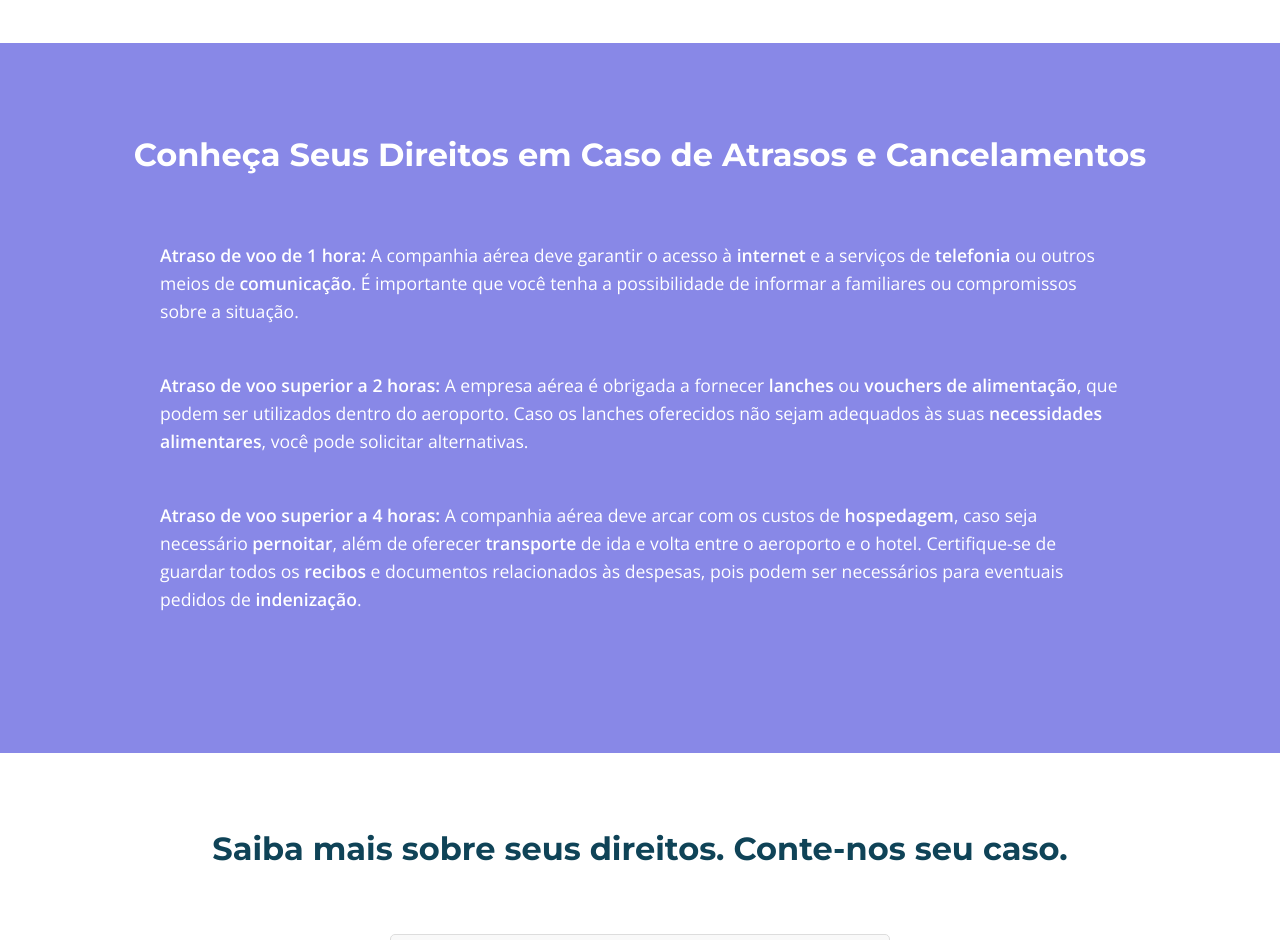
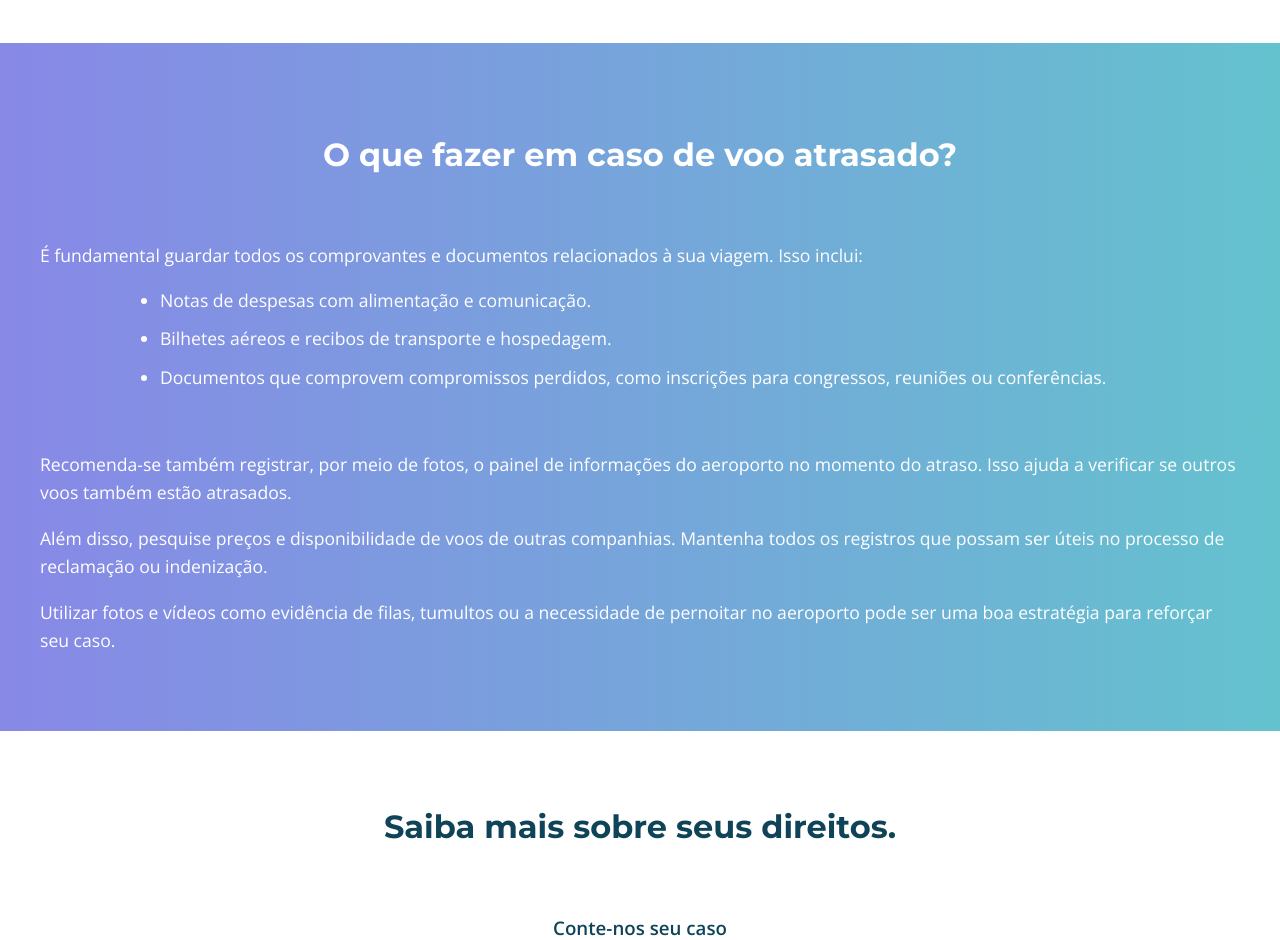
Before and after one commit to VictorHungria/victorhungria.github.io, a plain HTML site: page index.html in a window 1280 px wide. Shown: the part 1860-2800 px from the top of the page. Drawn offline with nearby package versions, Linux system fonts and the light colour scheme; a script that the page names is missing.

Commit message:
MUDANCA DMS2

```diff
--- a/index.html
+++ b/index.html
@@ -53,21 +53,25 @@
     </section>
     <section class="beneficios2">
         <div class="container">
-            <h2 style="margin-bottom: 60px; color: white;">Conheça Seus Direitos em Caso de Atrasos e Cancelamentos</h2>
-            <ul style="margin-bottom: 80px; padding-left: 10%; padding-right: 10%;">
-                <li><b>Atraso de voo de 1 hora:</b> A companhia aérea deve garantir o acesso à <strong>internet</strong> e a serviços de <strong>telefonia</strong> ou outros meios de <strong>comunicação</strong>. É importante que você tenha a possibilidade de informar a familiares ou compromissos sobre a situação.</li>
-                <br>
-                <li><b>Atraso de voo superior a 2 horas:</b> A empresa aérea é obrigada a fornecer <strong>lanches</strong> ou <strong>vouchers de alimentação</strong>, que podem ser utilizados dentro do aeroporto. Caso os lanches oferecidos não sejam adequados às suas <strong>necessidades alimentares</strong>, você pode solicitar alternativas.</li>
-                <br>
-                <li><b>Atraso de voo superior a 4 horas:</b> A companhia aérea deve arcar com os custos de <strong>hospedagem</strong>, caso seja necessário <strong>pernoitar</strong>, além de oferecer <strong>transporte</strong> de ida e volta entre o aeroporto e o hotel. Certifique-se de guardar todos os <strong>recibos</strong> e documentos relacionados às despesas, pois podem ser necessários para eventuais pedidos de <strong>indenização</strong>.</li>
+            <h2 style="margin-bottom: 60px; color: white;">O que fazer em caso de voo atrasado?</h2>
+            <p>É fundamental guardar todos os comprovantes e documentos relacionados à sua viagem. Isso inclui:</p>
+            <ul style="padding-left: 10%; padding-right: 10%;">
+                <li>Notas de despesas com alimentação e comunicação.</li>
+                <li>Bilhetes aéreos e recibos de transporte e hospedagem.</li>
+                <li>Documentos que comprovem compromissos perdidos, como inscrições para congressos, reuniões ou conferências.</li>
             </ul>
+            <br>
+            <p>Recomenda-se também registrar, por meio de fotos, o painel de informações do aeroporto no momento do atraso. Isso ajuda a verificar se outros voos também estão atrasados.</p>
+            <p>Além disso, pesquise preços e disponibilidade de voos de outras companhias. Mantenha todos os registros que possam ser úteis no processo de reclamação ou indenização.</p>
+            <p>Utilizar fotos e vídeos como evidência de filas, tumultos ou a necessidade de pernoitar no aeroporto pode ser uma boa estratégia para reforçar seu caso.</p>
         </div>
     </section>
 
     <!-- Formulário de Contato -->
     <section id="formulario" class="formulario">
         <div class="container">
-            <h2 style="margin-top:60px; margin-bottom:60px;">Saiba mais sobre seus direitos. Conte-nos seu caso.</h2>
+            <h2 style="margin-top:60px; margin-bottom:60px;">Saiba mais sobre seus direitos.</h2>
+            <h3>Conte-nos seu caso</h3>
             <form style="margin-bottom:60px;">
                 <input type="text" placeholder="Nome Completo" required>
                 <input type="email" placeholder="E-mail" required>
--- a/styles.css
+++ b/styles.css
@@ -72,7 +72,7 @@ b {
 
 /* Seção de Problemas Comuns */
 .problemas {
-    background-color: #DCF1F9;
+    background-color: #64C2CE;
     padding: 60px 20px;
 }
 
@@ -94,7 +94,7 @@ b {
     background-color: #ffffff;
     border-color: #ffffff;
     border-radius: 30px;
-    color: #0F4357;
+    color: #22646D;
     padding: 20px;
     max-width: 300px;
     text-align: center;
@@ -146,7 +146,7 @@ b {
 
 .beneficios2 {
     align-items: center;
-    background-color: #8888E7;
+    background: linear-gradient(90deg, #8888E7, #64C2CE);
     padding: 60px 20px;
 }
 
@@ -161,8 +161,14 @@ b {
     color: #0F4357;
 }
 
+.beneficios2 p {
+    color: white;
+    font-size: 1.1rem;
+    text-align: left;
+}
+
 .beneficios2 ul {
-    list-style: none;
+    list-style:disc;
     padding: 0;
 }
 
```
